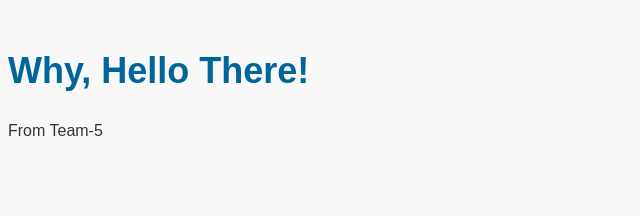
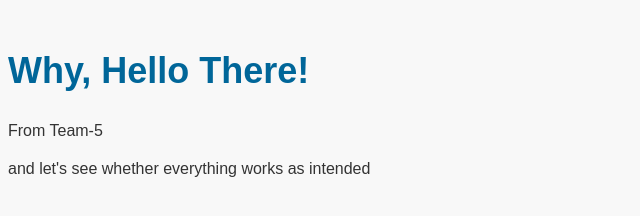
Before and after one commit to SanAntonik/KPI_IIT_L4-5, a plain HTML site: page index.html in a window 1280 px wide. Shown: the whole page, without its empty margins (0-640 px from the left). Drawn offline with Linux system fonts and the light colour scheme.

Commit message:
Test whether everything works

```diff
--- a/index.html
+++ b/index.html
@@ -24,5 +24,6 @@
 <body>
 	<h1>Why, Hello There!</h1>
 	<p>From Team-5</p>
+	<p>and let's see whether everything works as intended</p>
 </body>
 </html>
```
